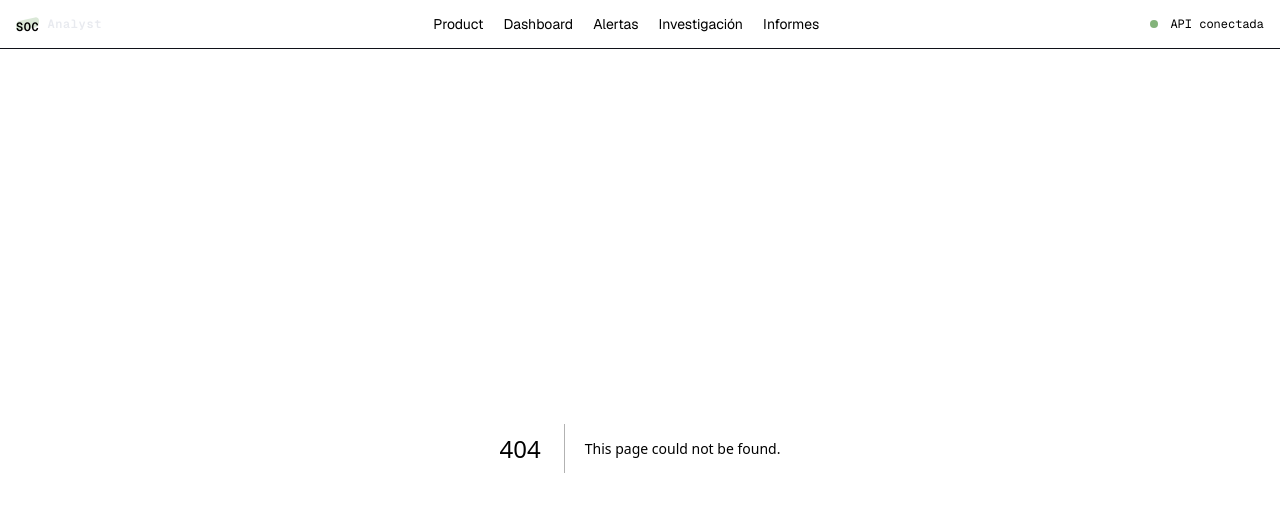
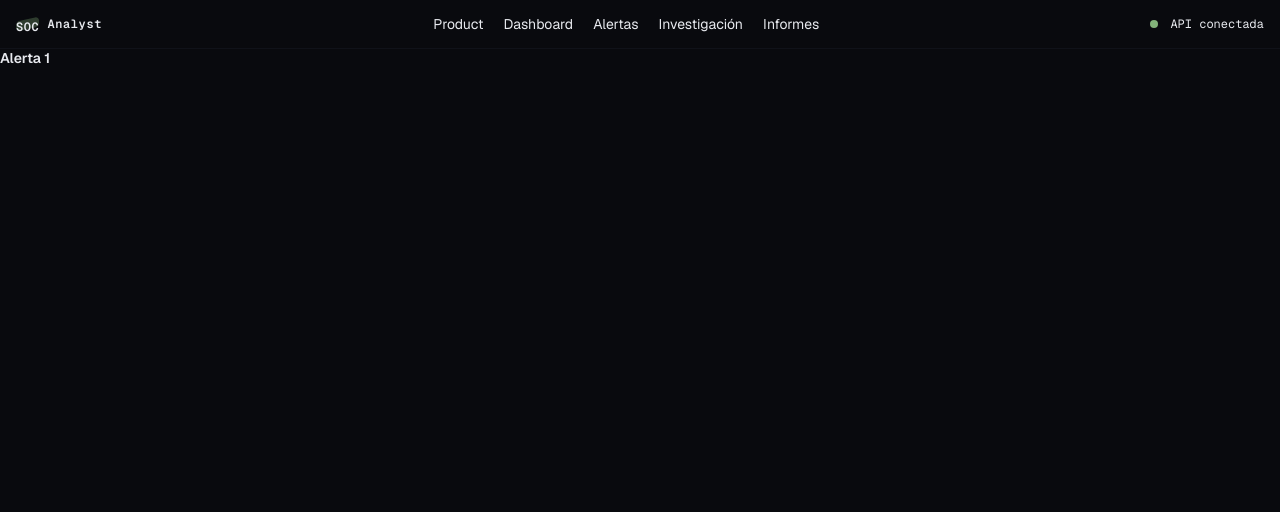
Before and after one commit to danigdd/deloitte-challenge-27, a Next.js app in the folder frontend/: page /alerts/1 in a window 1280 px wide. Before the commit this address had no page. Shown: the top 512 px of the page. Built offline with nearby package versions, Linux system fonts and the light colour scheme.

Commit message:
feat: add page tsx for alert id

```diff
--- /dev/null
+++ b/frontend/app/alerts/[alert_id]/page.tsx
@@ -0,0 +1,17 @@
+export const instant = false;
+
+interface Props {
+  params: Promise<{
+    alert_id: string;
+  }>;
+}
+
+export default async function AlertPage({ params }: Props) {
+  const { alert_id } = await params;
+
+  return (
+    <div>
+      <h1>Alerta {alert_id}</h1>
+    </div>
+  );
+}
--- a/frontend/app/alerts/page.tsx
+++ b/frontend/app/alerts/page.tsx
@@ -122,7 +122,9 @@ export default function AlertsPage() {
         <div className="flex items-center justify-between mb-3">
           <div>
             <p className="text-xs text-muted">Total de alertas</p>
-            <p className="text-sm font-mono font-semibold text-text">{realTotal}</p>
+            <p className="text-sm font-mono font-semibold text-text">
+              {realTotal}
+            </p>
           </div>
           {error && (
             <div className="inline-flex items-center gap-2 rounded-sm border border-crit/30 bg-crit/10 px-3 py-1 text-xs text-crit">
```
Also changed, not shown: 1 other file (tests, documents, lock files or other folders).
